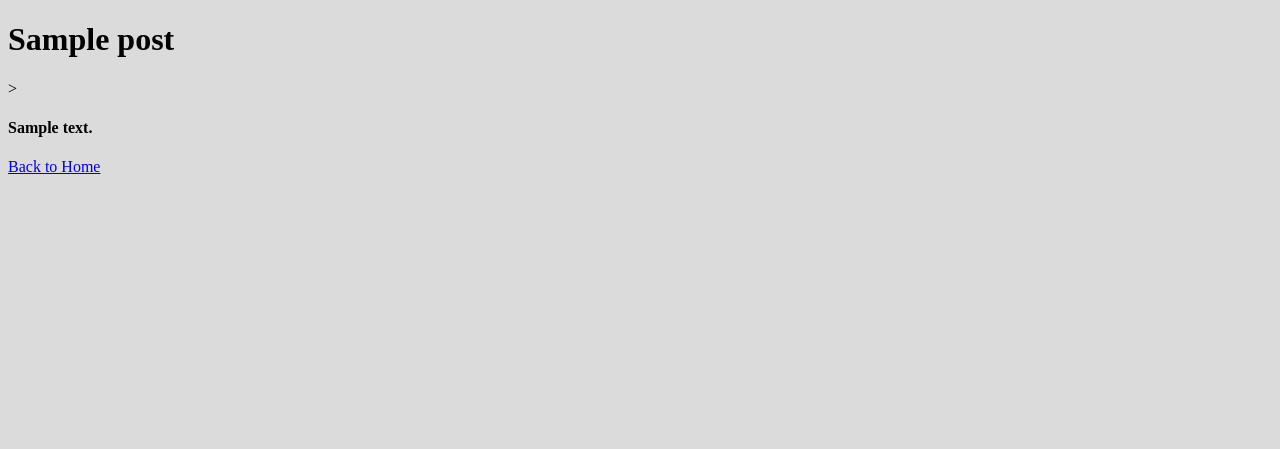
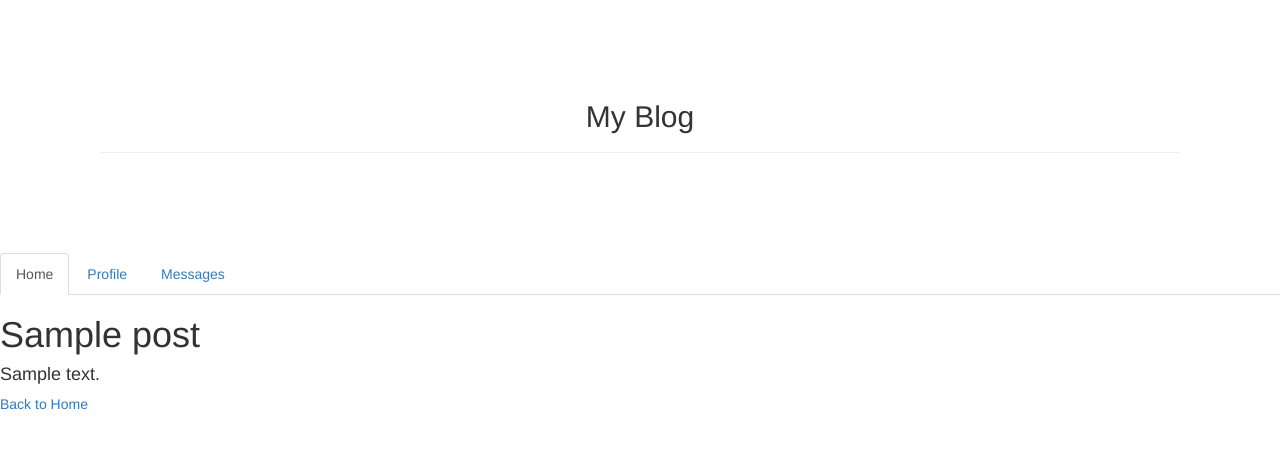
Before and after one commit to KangHyunMoon/MyBlog, a Django app: template templates/article_detail.html in a window 1280 px wide. Shown: the top 449 px of the page. Run offline with Django 3.2, Linux system fonts and the light colour scheme; the template is opened without the code that fills it: most values are stand-ins (such as "Sample title", 1, 10 or a date in 2020); some libraries are stand-ins or nearby versions.

Commit message:
Added files

```diff
--- a/core/urls.py
+++ b/core/urls.py
@@ -1,10 +1,11 @@
 from django.conf.urls import include, url
 
-from core.views import Home,Hello_World, Bye_World, article_detail
+from core.views import Home,Hello_World, Bye_World, article_detail, Hello
 
 urlpatterns = [
     url(r'^$', Home, name = 'MAIN'),
     url(r'^helloworld/$', Hello_World, name = 'core_Hello_World'),
     url(r'^byeworld/$', Bye_World, name = 'core_Bye_World'),
     url(r'^detail/(?P<pk>\d+)/$', article_detail, name='core_article_detail'),
+    url(r'^hello/$', Hello, name = 'core_Hello'),
 ]
--- a/core/views.py
+++ b/core/views.py
@@ -18,3 +18,7 @@ def article_detail(request, pk):
     post = Post.objects.get(pk=pk)
 
     return render(request, 'article_detail.html', dict(post=post))
+
+def Hello(request):
+
+    return render(request, 'profile.html')
--- a/static/stylesheet.css
+++ b/static/stylesheet.css
@@ -1,3 +1,18 @@
 body {
-    background-color: #dbdbdb;
+    background-color: #ffffff;
 }
+
+.title{
+text-align: center;
+margin-top : 100px;
+margin-bottom : 100px;
+margin-left : 100px;
+margin-right : 100px;
+}
+
+.content{
+margin-top : 100px;
+margin-bottom : 100px;
+margin-left : 100px;
+margin-right : 100px;
+}
--- a/templates/article_detail.html
+++ b/templates/article_detail.html
@@ -1,17 +1,8 @@
 {% extends "base.html" %}
 
-
-<!DOCTYPE html>
-<html lang="en">
-<head>
-    <meta charset="UTF-8">
-    <title>Title</title>
-</head>
-<body>
 {% block body %}
-<h1>{{ post.title }}</h1>>
+{% include "menubar.html" %}
+<h1>{{ post.title }}</h1>
 <h4>{{ post.content}}</h4>
-<a href="/">Back to Home</a>
+<a href="{% url 'MAIN' %}">Back to Home</a>
 {% endblock %}
-</body>
-</html>
--- a/templates/base.html
+++ b/templates/base.html
@@ -3,6 +3,9 @@
 <!DOCTYPE html>
 <html lang="en">
 <head>
+
+    <link rel="stylesheet" href="//maxcdn.bootstrapcdn.com/bootstrap/3.2.0/css/bootstrap.min.css">
+    <link rel="stylesheet" href="//maxcdn.bootstrapcdn.com/bootstrap/3.2.0/css/bootstrap-theme.min.css">
     <link rel = "stylesheet" href = "{% static 'stylesheet.css' %}">
     {% block head %}
     {% endblock %}
@@ -11,7 +14,13 @@
     <title>Title</title>
 </head>
 <body>
+
+<div class = "title page-header">
+    <h2>My Blog</h2>
+</div>
     {% block body %}
+
+
     {% endblock %}
 
 </body>
--- a/templates/index.html
+++ b/templates/index.html
@@ -6,14 +6,20 @@
 <title>블로그</title>
 {% endblock %}
 
+
 {% block body %}
+{% include "menubar.html" %}
+
+<div class = "content">
 {% for post in posts %}
 <h1>
     <a href = "{% url 'core_article_detail' pk=post.pk %}">
     {{ post.title }}
+        <span class="label label-default">New</span>
     </a>
 </h1>
 {% endfor %}
+</div>
 {% endblock %}
 
 {{ A | length }}
--- /dev/null
+++ b/templates/menubar.html
@@ -0,0 +1,7 @@
+{% block body %}
+<ul class="nav nav-tabs">
+  <li role="presentation" class="active"><a href="{% url 'MAIN' %}">Home</a></li>
+  <li role="presentation"><a href="{% url 'core_Hello'%}">Profile</a></li>
+  <li role="presentation"><a href="#">Messages</a></li>
+</ul>
+{% endblock %}
```
Also changed, not shown: templates/profile.html (added, +11 -0 lines).
